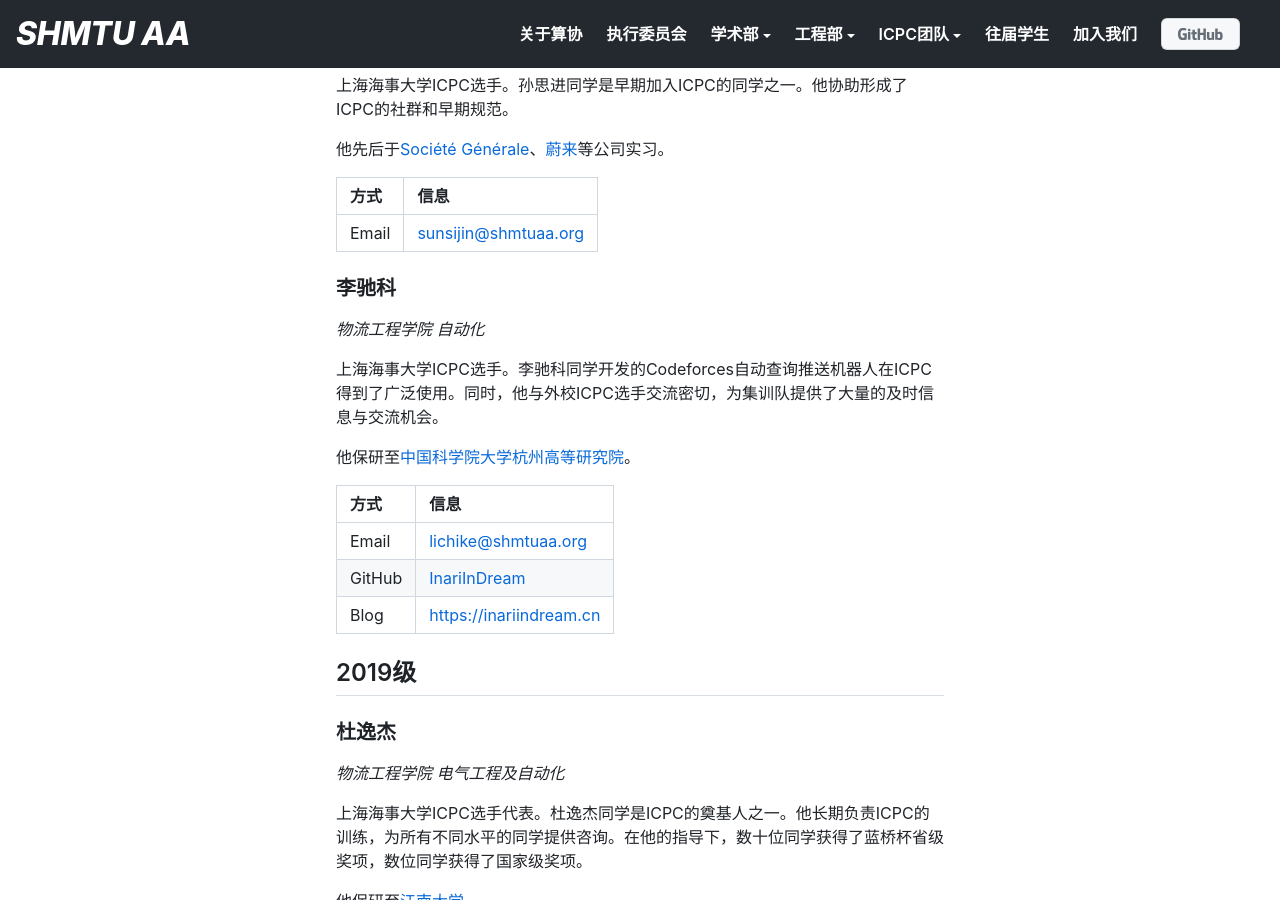
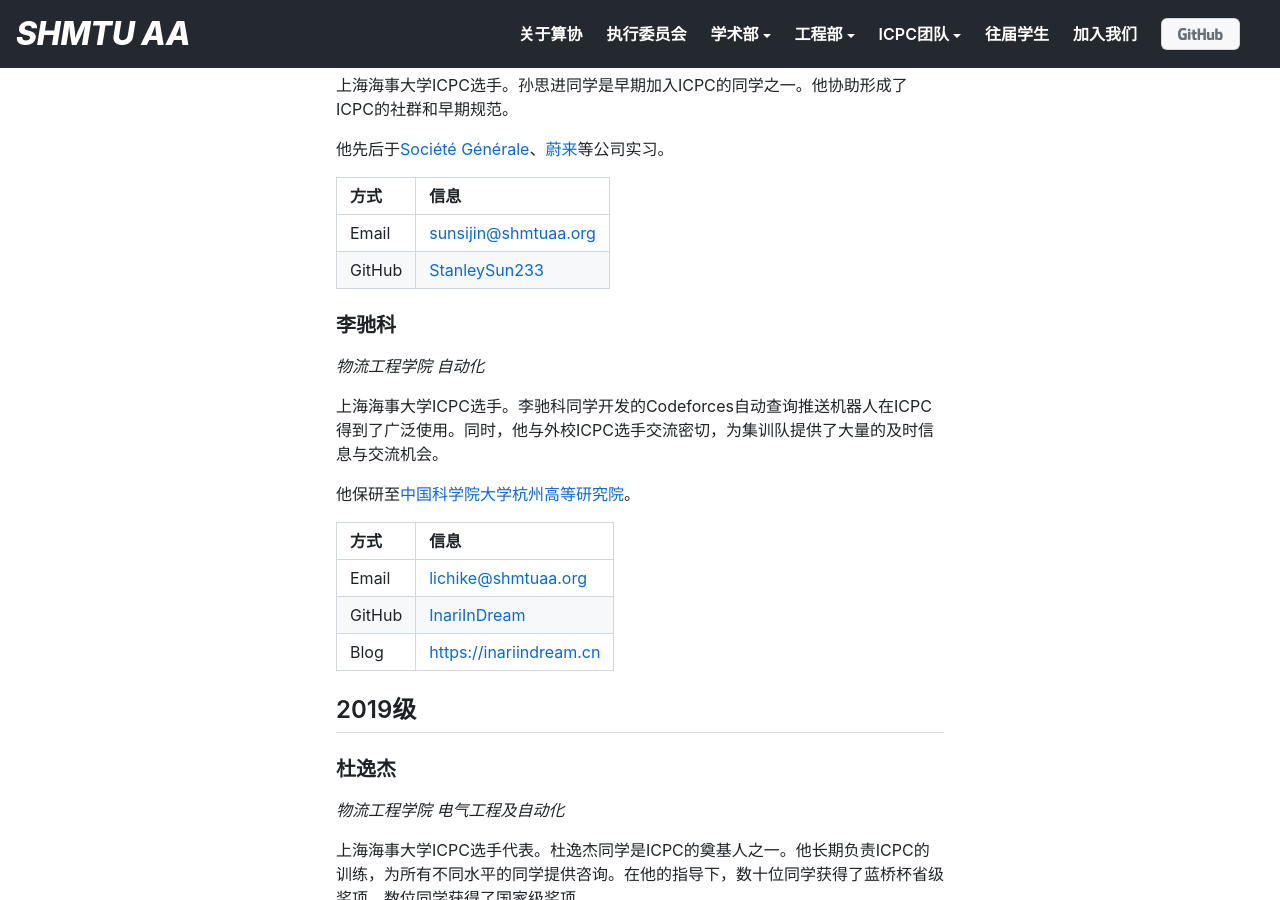
Before and after one commit to shmtuaa/shmtuaa.org, a Jekyll site: the page built from _posts/2022-10-01-MAIN-fellow.md, in a window 1280 px wide and 900 px high, scrolled down 617 px. Built offline with Jekyll 4.4.1, drawn with Linux system fonts in a browser that asks for light colours.

Commit message:
upd fellow docs

```diff
--- a/_posts/2022-10-01-MAIN-fellow.md
+++ b/_posts/2022-10-01-MAIN-fellow.md
@@ -30,9 +30,10 @@ _信息工程学院 计算机科学与技术_
 
 他先后于[Société Générale](https://societegenerale.cn)、[蔚来](https://www.nio.cn)等公司实习。
 
-| 方式    | 信息                                                  |
-|:------|:----------------------------------------------------|
-| Email | [sunsijin@shmtuaa.org](mailto:sunsijin@shmtuaa.org) |
+| 方式     | 信息                                                  |
+|:-------|:----------------------------------------------------|
+| Email  | [sunsijin@shmtuaa.org](mailto:sunsijin@shmtuaa.org) |
+| GitHub | [StanleySun233](https://github.com/StanleySun233)   |
 
 ### 李驰科
 
```
